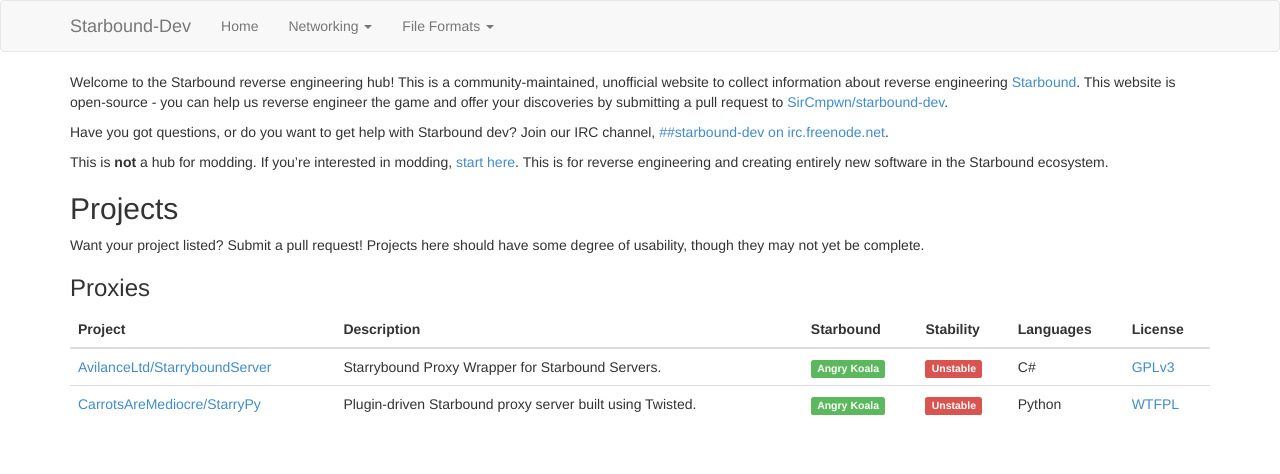
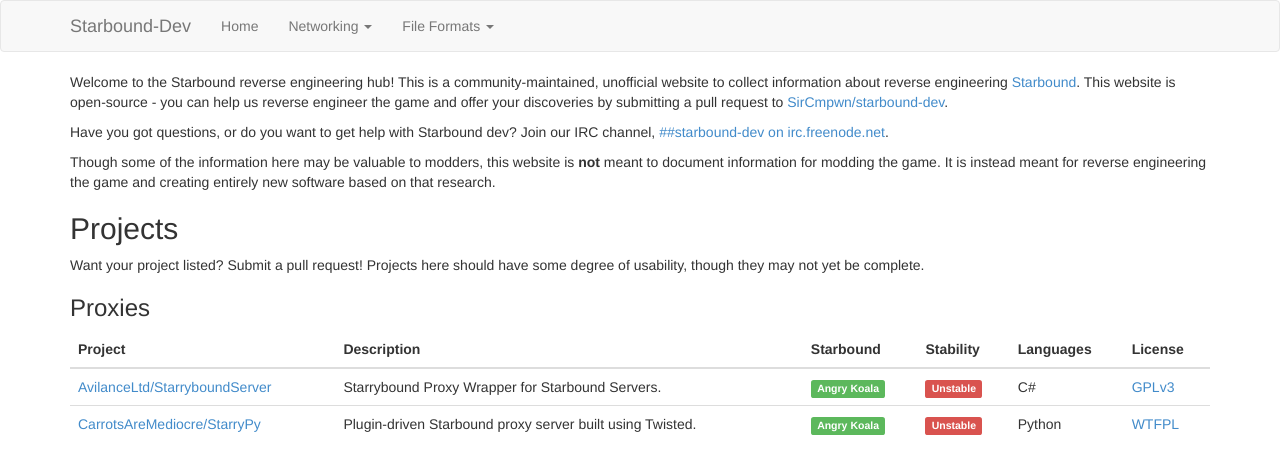
Before and after one commit to ddevault/starbound-dev, a Jekyll site: the page built from index.md, in a window 1280 px wide. Shown: the top 474 px of the page. Built offline with Jekyll 4.4.1, drawn with Linux system fonts in a browser that asks for light colours; Markdown is read by kramdown in place of the engine named in the settings.

Commit message:
Update home page modding blurb

```diff
--- a/index.md
+++ b/index.md
@@ -10,8 +10,8 @@ the game and offer your discoveries by submitting a pull request to [SirCmpwn/st
 Have you got questions, or do you want to get help with Starbound dev? Join our IRC channel,
 <a target="_blank" href="http://webchat.freenode.net/?channels=##starbound-dev">##starbound-dev on irc.freenode.net</a>.
 
-This is **not** a hub for modding. If you're interested in modding, [start here](http://starbounder.org/Modding). This is for
-reverse engineering and creating entirely new software in the Starbound ecosystem.
+Though some of the information here may be valuable to modders, this website is **not** meant to document information for modding
+the game. It is instead meant for reverse engineering the game and creating entirely new software based on that research.
 
 ## Projects
 
```
